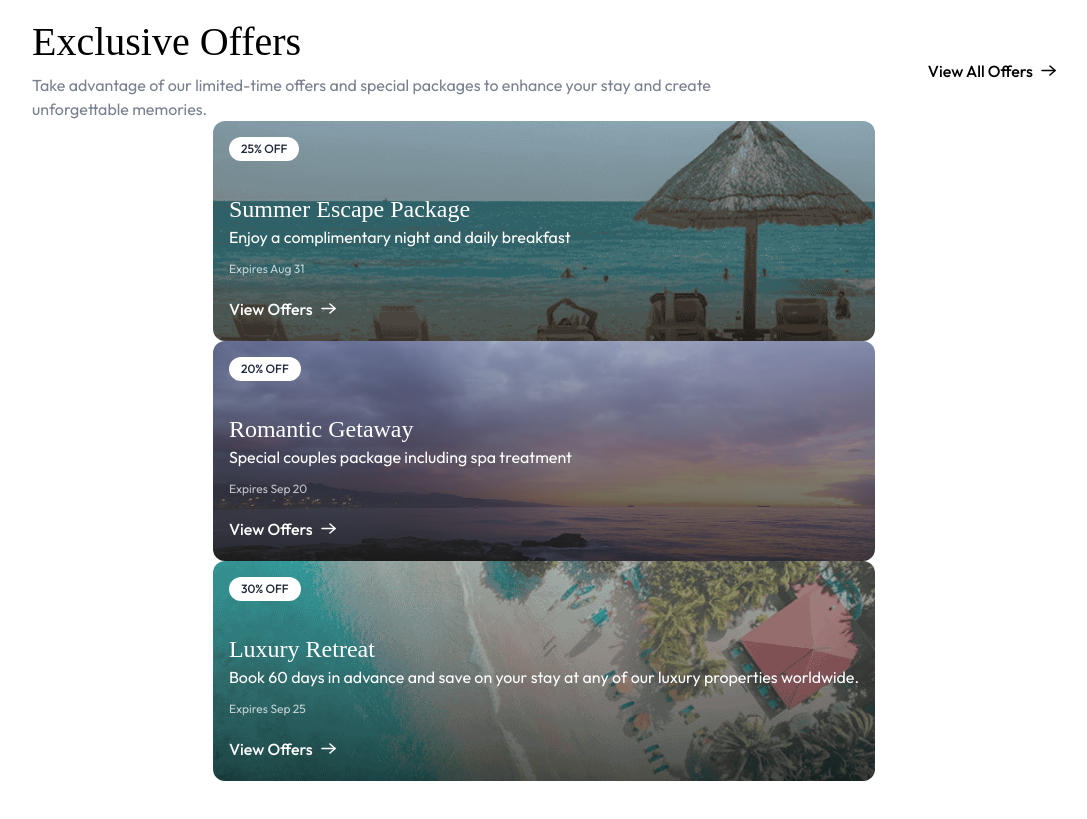
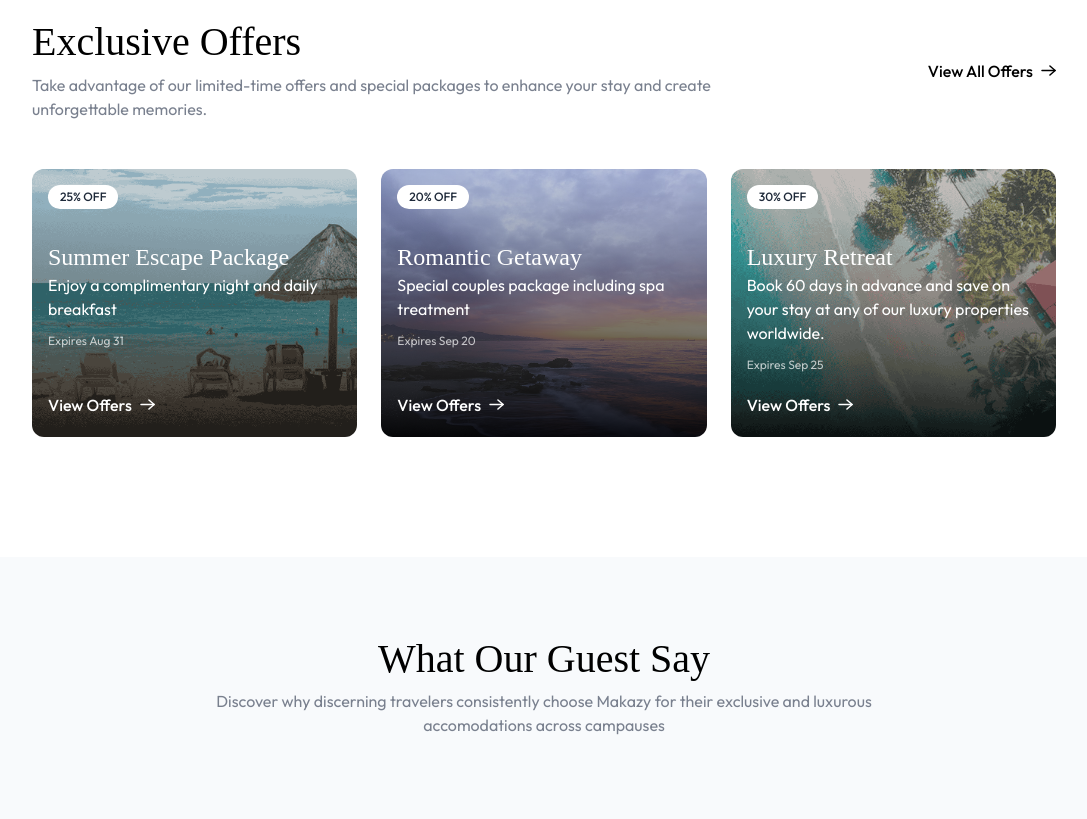
Before and after one commit to MwaranoKelvin/Final-Project, a React (Vite) app in the folder Client/: page / in a window 1280 px wide. Shown: the part 2080-2899 px from the top of the page, without its empty margins (96-1183 px from the left). Built offline with nearby package versions, Linux system fonts and the light colour scheme; no server answers; a web font is replaced by a local one.

Commit message:
Made some modifications

```diff
--- a/Client/src/components/ExclusiveOffers.jsx
+++ b/Client/src/components/ExclusiveOffers.jsx
@@ -13,7 +13,7 @@ const ExclusiveOffers = () => {
             </button>
         </div>
 
-        <div>
+        <div className='grid grid-cols-1 md:grid-cols-2 lg:grid-cols-3 gap-6 mt-12'>
             {exclusiveOffers.map((item)=>(
                 <div key={item._id} className='group relative flex flex-col items-start justify-between gap-1 pt-12 md:pt-18 px-4 rounded-xl text-white bg-no-repeat bg-cover bg-center' style={{backgroundImage: `url(${item.image})`}}>
                     <p className='px-3 py-1 absolute top-4 left-4 text-xs bg-white text-gray-800 font-medium rounded-full'>{item.priceOff}% OFF</p>
@@ -25,7 +25,7 @@ const ExclusiveOffers = () => {
 
                     <button className='flex items-center gap-2 font-medium cursor-pointer mt-4 mb-5'>
                         View Offers
-                        <img className='invert group-hover:translate-x-l translate-all' src={assets.arrowIcon} alt="arrow-icon" />
+                        <img className='invert group-hover:translate-x-1 transition-all' src={assets.arrowIcon} alt="arrow-icon" />
                     </button>
                 </div>
             ))}
--- /dev/null
+++ b/Client/src/components/Testimonial.jsx
@@ -0,0 +1,13 @@
+import React from 'react'
+import Title from './Title'
+
+const Testimonial = () => {
+  return (
+    <div className='flex flex-col items-center px-6 md:px-16 lg:px-24 bg-slate-50 pt-20 pb-30'>
+
+        <Title title='What Our Guest Say' subTitle="Discover why discerning travelers consistently choose Makazy for their exclusive and luxurous accomodations across campauses" />
+    </div>
+  )
+}
+
+export default Testimonial;
--- a/Client/src/pages/Home.jsx
+++ b/Client/src/pages/Home.jsx
@@ -2,6 +2,7 @@ import React from 'react';
 import Hero from '../components/Hero';
 import FeaturedDestination from '../components/FeaturedDestination';
 import ExclusiveOffers from '../components/ExclusiveOffers';
+import Testimonial from '../components/Testimonial';
 
 const Home = () => {
   return (
@@ -9,6 +10,7 @@ const Home = () => {
         <Hero />
         <FeaturedDestination />
         <ExclusiveOffers />
+        <Testimonial />
     </>
   )
 }
```
